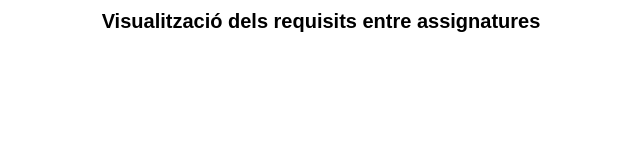
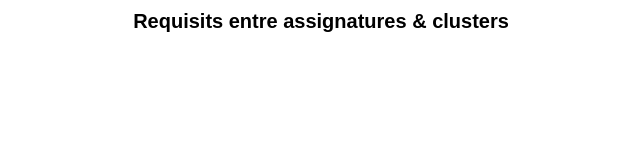
Before and after one commit to josepfontsegura/clusters, a plain HTML site: page index.html in a window 1280 px wide. Shown: the whole page, without its empty margins (319-959 px from the left). Drawn offline with nearby package versions, Linux system fonts and the light colour scheme; no server answers.

Commit message:
Add files via upload

```diff
--- a/index.html
+++ b/index.html
@@ -2,7 +2,7 @@
 <html lang="ca">
 <head>
   <meta charset="utf-8">
-  <title>Visualització dels requisits entre assignatures</title>
+  <title>Requisits entre assignatures & clusters</title>
   <script src="https://d3js.org/d3.v7.min.js"></script>
   <style>
     body { font-family: sans-serif; margin: 0; }
@@ -32,7 +32,7 @@
   </style>
 </head>
 <body>
-  <h1>Visualització dels requisits entre assignatures</h1>
+  <h1>Requisits entre assignatures & clusters</h1>
   <svg></svg>
 
   <script>
```
